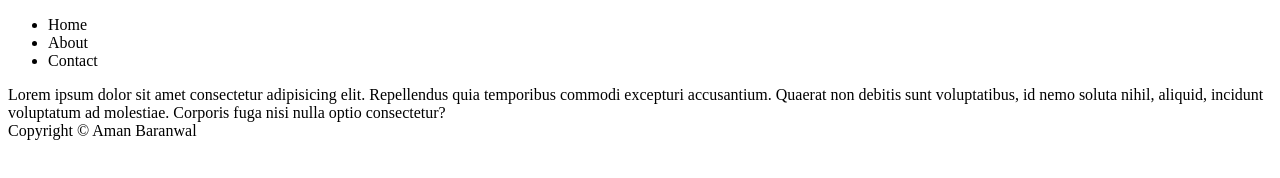
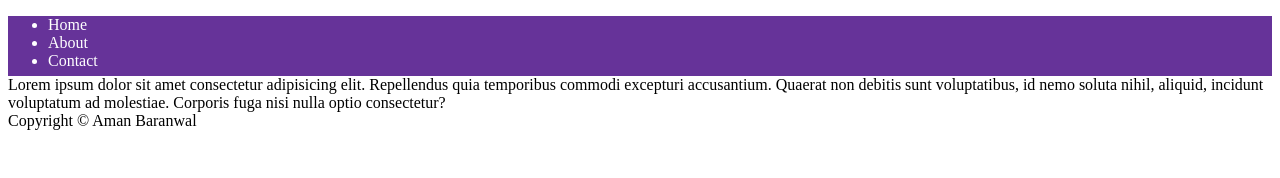
Before and after one commit to baranwalaman/Chapter3, a plain HTML site: page Practice Set1.html in a window 1280 px wide. Drawn offline with Linux system fonts and the light colour scheme.

Commit message:
file complete

```diff
--- a/Practice Set1.html
+++ b/Practice Set1.html
@@ -5,7 +5,11 @@
     <meta name="viewport" content="width=device-width, initial-scale=1.0">
     <title>Practice Set1</title>
     <style>
-
+        header{
+            background-color: rebeccapurple;
+            color: white;
+            height: 60px;
+        }
     </style>
 </head>
 <body>
```
